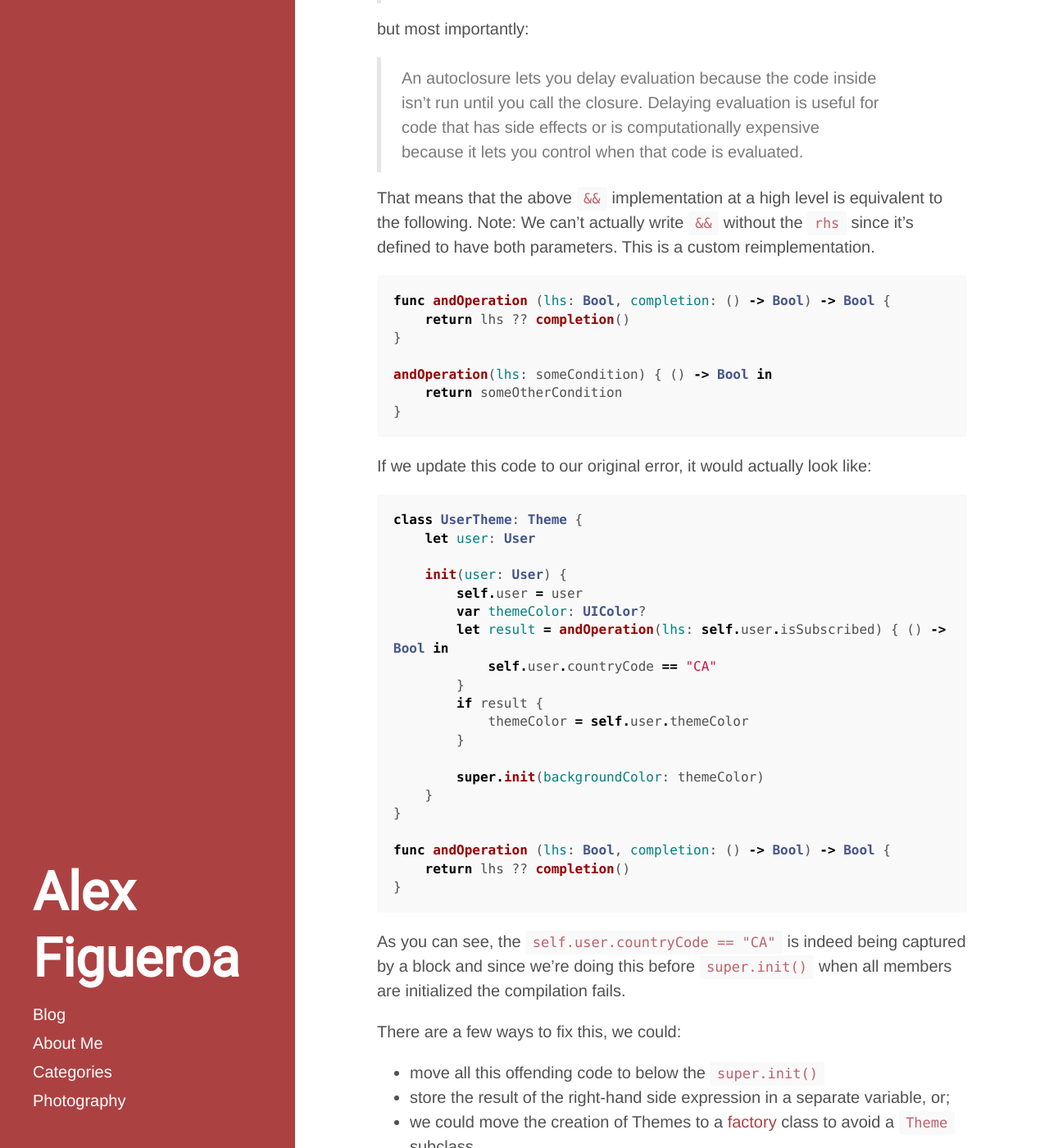
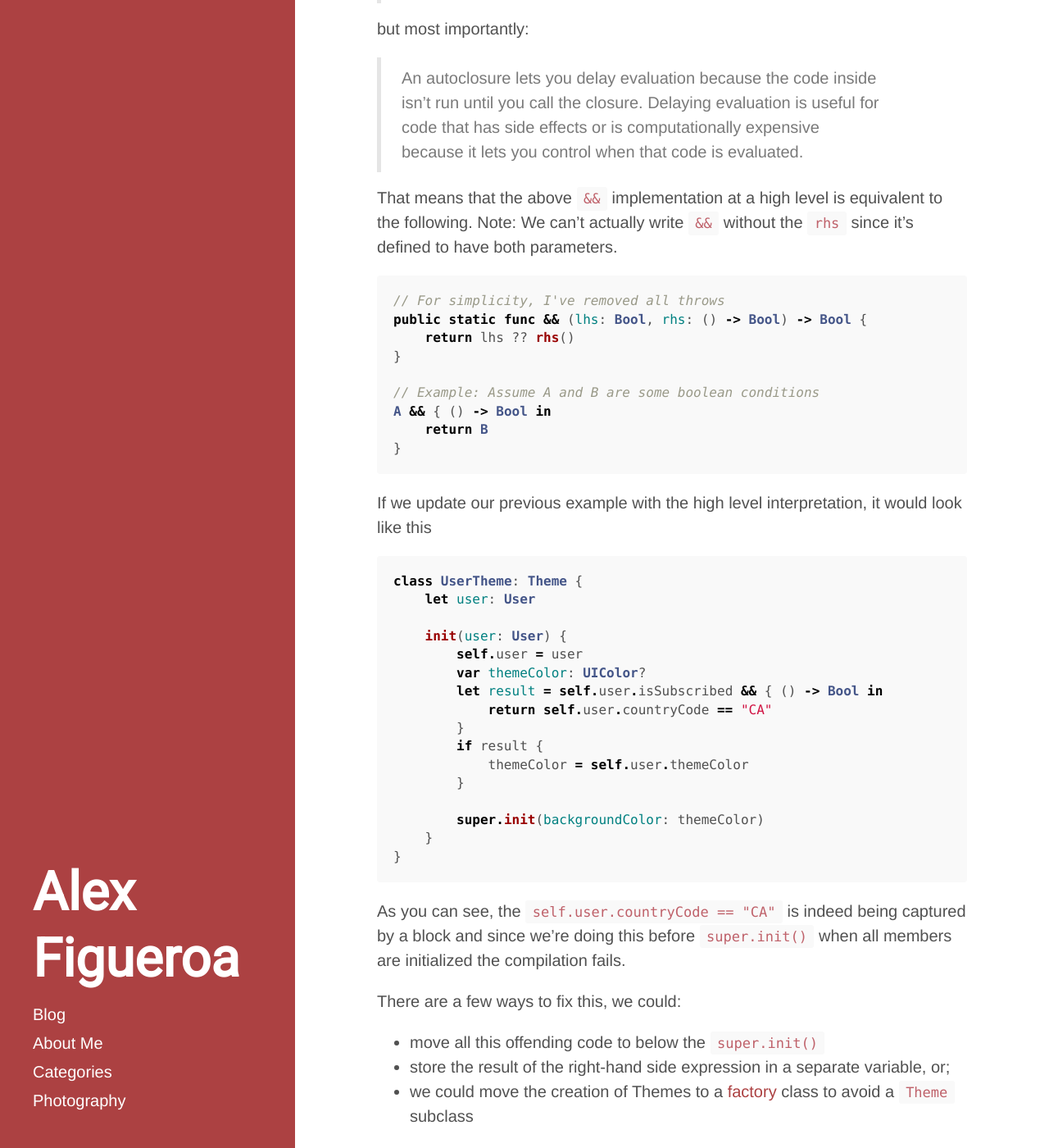
Before and after one commit to ajfigueroa/ajfigueroa.github.io, a Jekyll site: the page built from _posts/2018-09-04-Unexpected-Closure.md, in a window 1280 px wide and 1400 px high, scrolled down 3243 px. Shown: the whole window at 82% size. Built offline with Jekyll 4.4.1, drawn with Linux system fonts in a browser that asks for light colours; some of the changed text lies outside the part shown.

Commit message:
[Unexpected Closure] Updated post with better examples

````diff
--- a/_posts/2018-09-04-Unexpected-Closure.md
+++ b/_posts/2018-09-04-Unexpected-Closure.md
@@ -86,7 +86,7 @@ We could easily fix by removing the explicit `self` and instead rely on the `use
 
 After posting this error message to the [tacow](https://www.meetup.com/tacow-org/) Slack group, [@rydermackay](https://twitter.com/rydermackay) pointed out to me that the Swift language is capturing the right-hand side of the conditional in a closure.
 
-That is, given the conditional: `LHS && RHS`. `RHS` was being wrapped in a closure. More specifically, the right-hand side of the conditional was being wrapped in an `autoclosure` so that it could lazily evaluate the right condition if the left condition was false.
+That is, given the conditional: `LHS && RHS` (LHS and RHS represent Left-Hand Side and Right-Hand Side respectively). `RHS` is being wrapped in a closure. More specifically, it is being wrapped in an `autoclosure` so that it could lazily evaluate the right condition if the left condition was false.
 
 This could be verified by looking at the source code for the [&& operator](https://github.com/apple/swift/blob/7f105e4e3a994e6ac87860d5bd7bf9942c52b4bb/stdlib/public/core/Bool.swift#L289):
 ```swift
@@ -105,19 +105,22 @@ but most importantly:
 
 > An autoclosure lets you delay evaluation because the code inside isn’t run until you call the closure. Delaying evaluation is useful for code that has side effects or is computationally expensive because it lets you control when that code is evaluated.
 
-That means that the above `&&` implementation at a high level is equivalent to the following. Note: We can't actually write `&&` without the `rhs` since it's defined to have both parameters. This is a custom reimplementation.
+
+That means that the above `&&` implementation at a high level is equivalent to the following. Note: We can't actually write `&&` without the `rhs` since it's defined to have both parameters.
 
 ```swift
-func andOperation (lhs: Bool, completion: () -> Bool) -> Bool {
-    return lhs ?? completion()
+// For simplicity, I've removed all throws
+public static func && (lhs: Bool, rhs: () -> Bool) -> Bool {
+    return lhs ?? rhs()
 }
 
-andOperation(lhs: someCondition) { () -> Bool in
-    return someOtherCondition
+// Example: Assume A and B are some boolean conditions
+A && { () -> Bool in
+    return B
 }
 ```
 
-If we update this code to our original error, it would actually look like:
+If we update our previous example with the high level interpretation, it would look like this
 
 ```swift
 class UserTheme: Theme {
@@ -126,8 +129,8 @@ class UserTheme: Theme {
     init(user: User) {
         self.user = user
         var themeColor: UIColor?
-        let result = andOperation(lhs: self.user.isSubscribed) { () -> Bool in
-            self.user.countryCode == "CA"
+        let result = self.user.isSubscribed && { () -> Bool in
+            return self.user.countryCode == "CA"
         }
         if result {
             themeColor = self.user.themeColor
@@ -135,10 +138,6 @@ class UserTheme: Theme {
 
         super.init(backgroundColor: themeColor)
     }
-}
-
-func andOperation (lhs: Bool, completion: () -> Bool) -> Bool {
-    return lhs ?? completion()
 }
 ```
 
@@ -152,6 +151,7 @@ There are a few ways to fix this, we could:
 Either way, these all work but in general you should typically avoid referencing `self` before the `super.init()` in cases like these.
 I hope you learned something and potentially got you interested in looking at more implementation details of the Swift programming language.
 
+The sample code can be found [here](https://github.com/ajfigueroa/blog-code/tree/master/posts/3-Unexpected-Closure.playground).
 
 ## Additional Resouces
 
````
